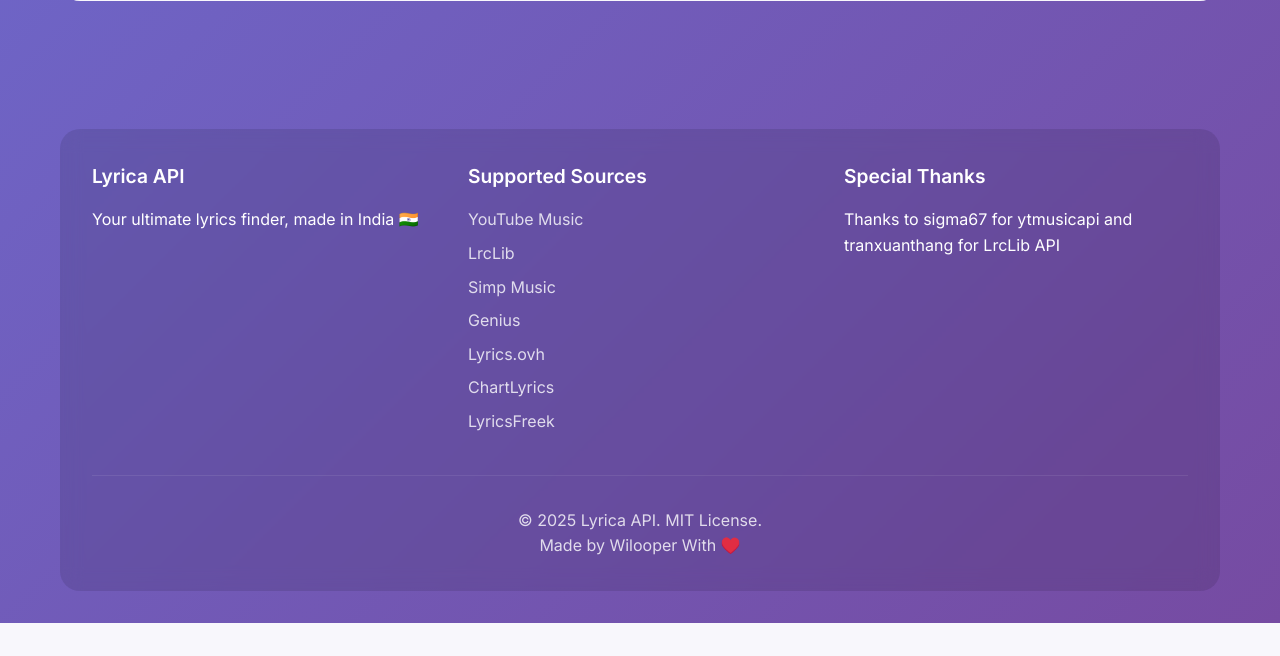
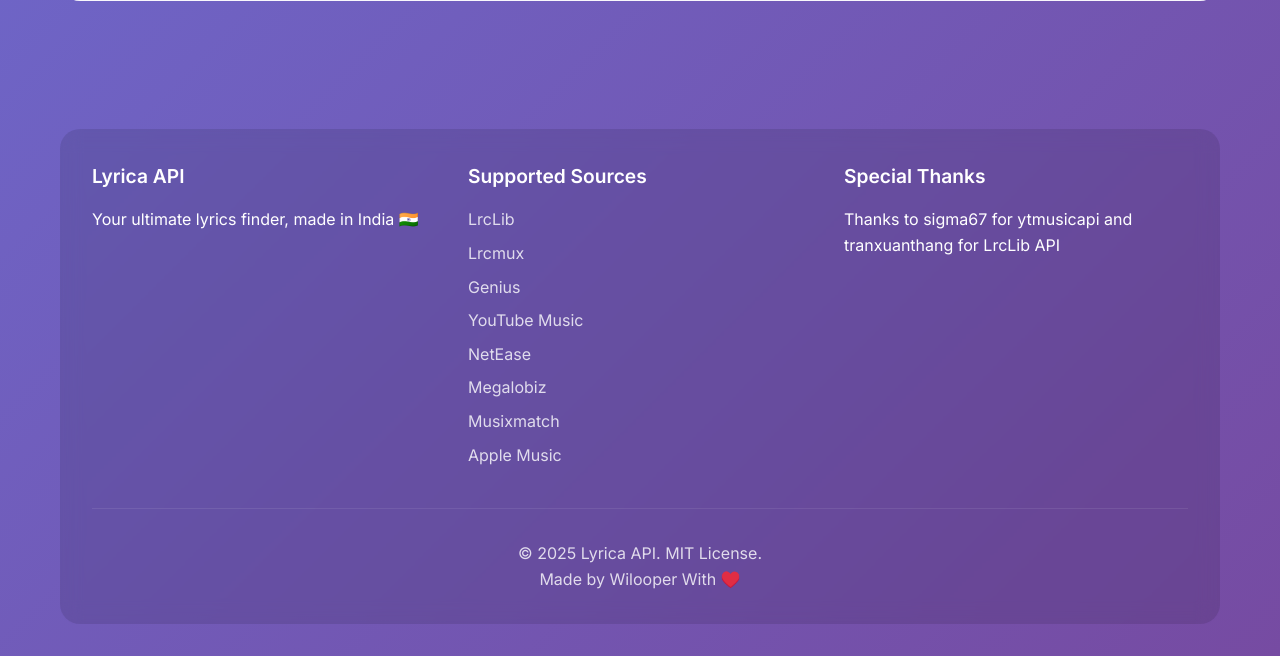
Before and after one commit to mekongmoon/Lyrica, a Flask app: page /app in a window 1280 px wide. Shown: the part 1976-2632 px from the top of the page. Before the commit the page ends 2599 px from the top, so only its background shows below. Run offline with Flask 3, Linux system fonts and the light colour scheme.

Commit message:
docs: list the real lyrics sources on the web app page
The /app footer advertised Simp Music, Lyrics.ovh, ChartLyrics and
LyricsFreek, which are no longer used, and omitted Lrcmux, NetEase,
Megalobiz, Musixmatch and Apple Music. List the active sources in
fallback order instead.

Also update the parse_lrc() comment, which named SimpMusic as a user.

Co-Authored-By: Claude Opus 5.5 <noreply@anthropic.com>

```diff
--- a/src/sources/base_fetcher.py
+++ b/src/sources/base_fetcher.py
@@ -74,7 +74,7 @@ def build_result(
 
 
 # --------------------------------------------------------------------------- #
-# Shared LRC parser — used by LRCLIB and SimpMusic
+# Shared LRC parser — used by LRCLIB, NetEase, Megalobiz and Musixmatch
 # --------------------------------------------------------------------------- #
 _LRC_RE = re.compile(r"\[(\d{2}:\d{2}\.?\d{0,3})\](.*)")
 
--- a/templates/index.html
+++ b/templates/index.html
@@ -163,13 +163,14 @@
                 <div class="footer-section">
                     <h4>Supported Sources</h4>
                     <ul>
+                        <li>LrcLib</li>
+                        <li>Lrcmux</li>
+                        <li>Genius</li>
                         <li>YouTube Music</li>
-                        <li>LrcLib</li>
-                        <li>Simp Music</li>
-                        <li>Genius</li>
-                        <li>Lyrics.ovh</li>
-                        <li>ChartLyrics</li>
-                        <li>LyricsFreek</li>
+                        <li>NetEase</li>
+                        <li>Megalobiz</li>
+                        <li>Musixmatch</li>
+                        <li>Apple Music</li>
                     </ul>
                 </div>
                 <div class="footer-section">
```
